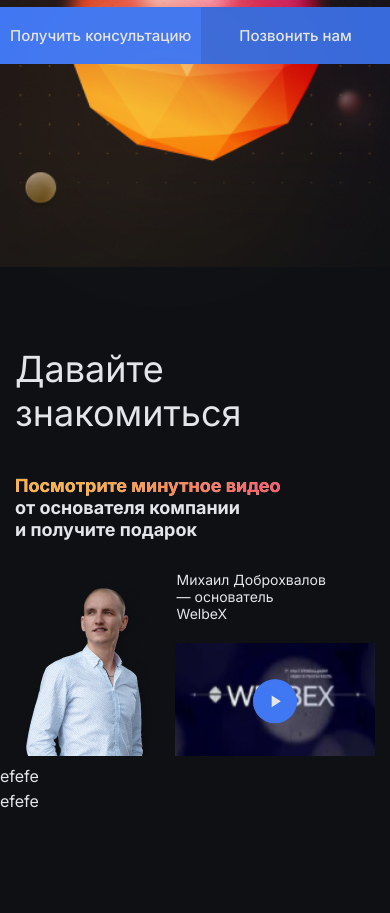
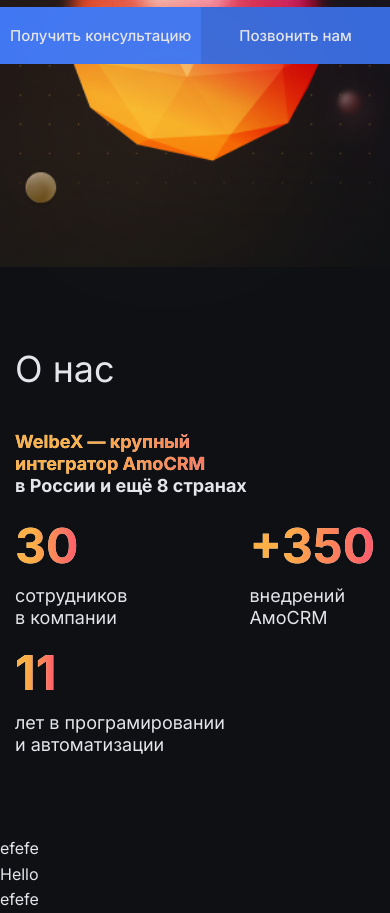
Before and after one commit to FrontKid/welbex, a plain HTML site: page index.html in a window 390 px wide. Shown: the part 577-1490 px from the top of the page. Before the commit the page ends 1392 px from the top, so only its background shows below. Drawn offline with Linux system fonts and the light colour scheme.

Commit message:
completed all about

```diff
--- a/index.html
+++ b/index.html
@@ -224,7 +224,7 @@
       </div>
    </header>
    <main class="main">
-      <section class="acquaintance">
+      <!--<section class="acquaintance">
          <div class="container">
             <h2 class="acquaintance__title title">Давайте знакомиться</h2>
             <div class="acquaintance__inner">
@@ -292,13 +292,33 @@
                </div>
             </div>
          </div>
+      </section>-->
+      <section class="about container">
+         <h2 class="about__titile title">О нас</h2>
+         <h3 class="about__text">
+            <span>WelbeX — крупный интегратор AmoCRM</span><span></span> в Росcии и ещё 8 странах
+         </h3>
+         <div class="about__inner">
+            <div class="about__item or3">
+               <div class="about__item-number">11</div>
+               <div class="about__item-text">лет в програмировании и автоматизации</div>
+            </div>
+            <div class="about__item or2">
+               <div class="about__item-number">30</div>
+               <div class="about__item-text">сотрудников <br> в компании</div>
+            </div>
+            <div class="about__item or1">
+               <div class="about__item-number">+350</div>
+               <div class="about__item-text">внедрений <br> АмоCRM</div>
+            </div>
+         </div>
       </section>
       <section>
 
          efefe
       </section>
       <section>
-
+         <div class="hello">Hello</div>
          efefe
       </section>
    </main>
--- a/sass/2-pages/index.scss
+++ b/sass/2-pages/index.scss
@@ -212,6 +212,41 @@ body {
    max-width: 200px;
 }
 
+.about {
+   padding: 150px 0;
+}
+.about__text {
+   margin: 70px 0 50px 0;
+   font-weight: 700;
+   font-size: 24px;
+   line-height: 29px;
+   max-width: 389px;
+   text-align: left;
+   span:first-child {
+      @include textGradient(var(--gradient));
+   }
+   span {
+      color: var(--orange);
+   }
+}
+.about__inner {
+   display: flex;
+   justify-content: space-between;
+}
+
+.about__item-number {
+   @include textGradient(var(--gradient));
+   font-weight: 700;
+   font-size: 48px;
+   line-height: 58px;
+   margin-bottom: 10px;
+}
+.about__item-text {
+   max-width: 227px;
+   font-weight: 400;
+   font-size: 18px;
+   line-height: 22px;
+}
 @media (max-width: 1150px) {
    .container {
       padding: 0 15px;
@@ -273,6 +308,19 @@ body {
    }
    .header__content-form-mobile--darkblue {
       background-color: var(--darkBlue);
+   }
+   .about__inner {
+      flex-wrap: wrap;
+      gap: 15px;
+   }
+   .or1 {
+      order: 2;
+   }
+   .or2 {
+      order: 1;
+   }
+   .or3 {
+      order: 3;
    }
 }
 @media (max-width: 501px) {
@@ -396,6 +444,19 @@ body {
          stroke: var(--blue);
       }
    }
+   .about {
+      padding-top: 80px;
+      padding-bottom: 80px;
+   }
+   .about__text {
+      max-width: 263px;
+      margin: 40px 0 20px 0;
+      font-size: 18px;
+      line-height: 22px;
+      span:nth-child(2) {
+         display: inline-block;
+      }
+   }
 }
 @media (max-width: 420px) {
    .header__content-title {
```
Also changed, not shown: css/index.css.
